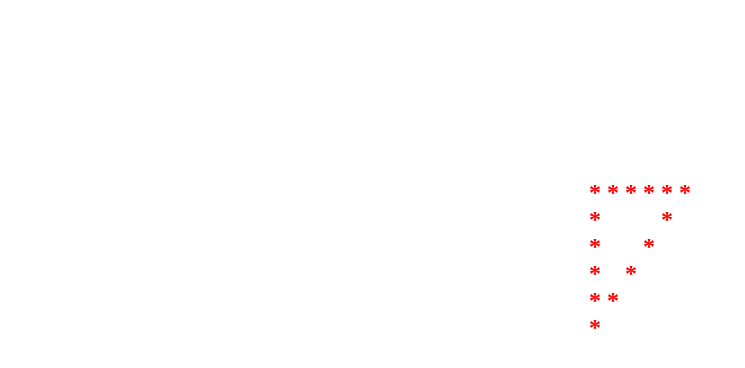
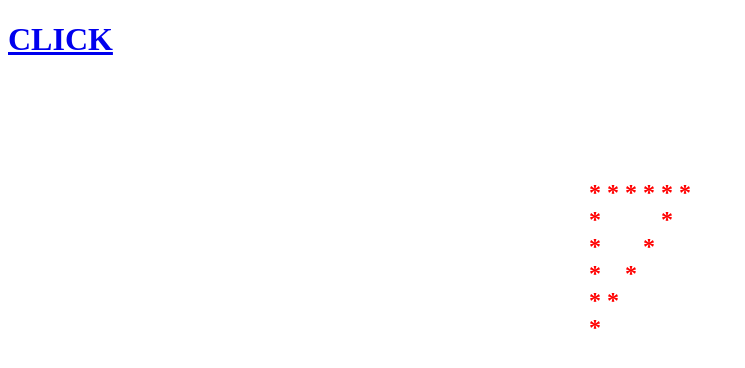
Before and after one commit to Anshrajsinha/triangle, a plain HTML site: page index.html in a window 1280 px wide. Shown: the whole page, without its empty margins (0-745 px from the left). Drawn offline with Linux system fonts and the light colour scheme.

Commit message:
Update index.html

```diff
--- a/index.html
+++ b/index.html
@@ -8,6 +8,7 @@
     <link rel="stylesheet" href="style.css">
 </head>
 <body>
+    <h1><a href="https://drive.google.com/drive/folders/1bXOqexeLWfum64SaKPfDyV9Pmv6UOw5r" >CLICK</a></h1>
     <h2 id="triangle"></h2>
 
     <script src="main.js"></script>
```
